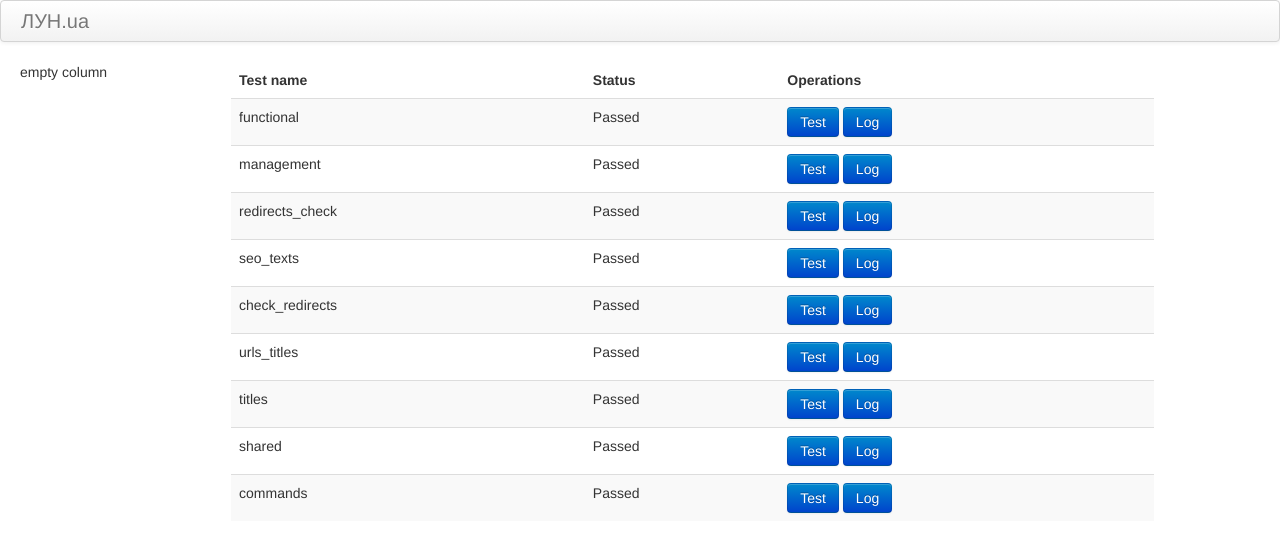
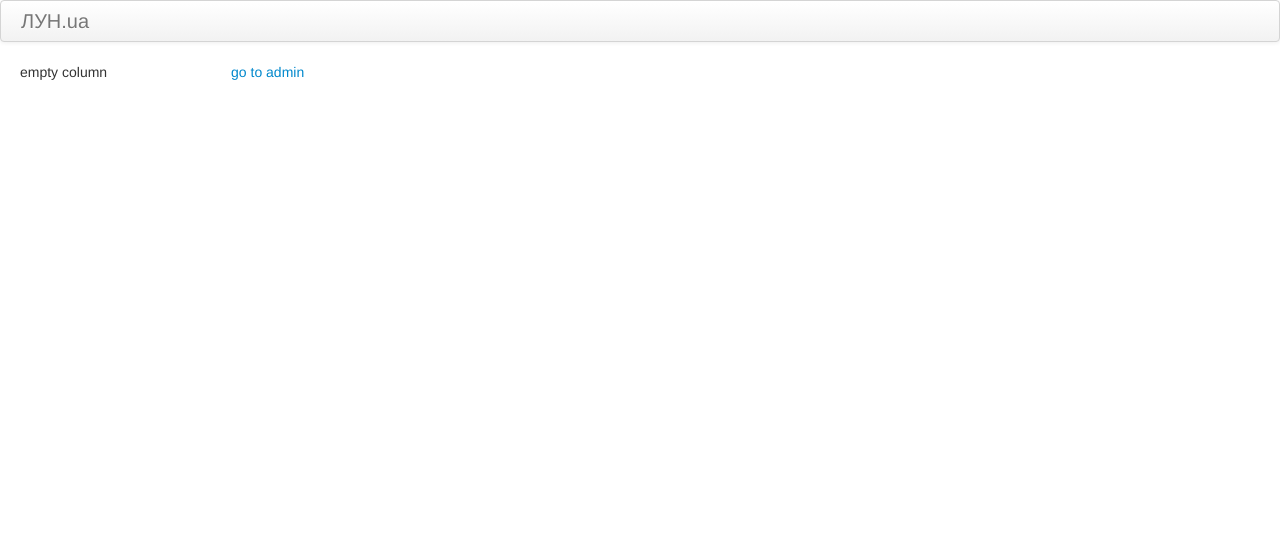
Before and after one commit to skliarpawlo/ganymede, a Django app: page / in a window 1280 px wide. Shown: the top 553 px of the page. Run offline with Django 3.2, Linux system fonts and the light colour scheme; parts of the project's set-up code (start-up, migrations or seed data) failed here and were passed over; some libraries are stand-ins or nearby versions.

Commit message:
scheduler only

```diff
--- a/core/db.py
+++ b/core/db.py
@@ -8,7 +8,7 @@ session = None
 def init():
     global _engine, _Session, session
     if _engine == None :
-        _engine = create_engine('mysql+mysqldb://root@localhost/ganymede?charset=utf8', pool_recycle=1800)
-        #_engine = create_engine('mysql+mysqldb://skliar:lilipad@77.120.117.134/lun_ua_new?charset=utf8', pool_recycle=1800)
+        #_engine = create_engine('mysql+mysqldb://root@localhost/ganymede?charset=utf8', pool_recycle=1800)
+        _engine = create_engine('mysql+mysqldb://skliar:lilipad@77.120.117.134/lun_ua_new?charset=utf8', pool_recycle=1800)
         _Session = sessionmaker(bind=_engine)
         session = _Session()
--- a/ganymede/urls.py
+++ b/ganymede/urls.py
@@ -6,6 +6,5 @@ admin.autodiscover()
 urlpatterns = patterns('',
     (r'^static/(?P<path>.*)$', 'django.views.static.serve', {'document_root': settings.STATIC_ROOT}),
     url(r'^$', 'ganymede.views.home'),
-    url(r'^ajax/test$', 'ganymede.views.test'),
     url(r'^admin/', include(admin.site.urls)),
 )
--- a/ganymede/views.py
+++ b/ganymede/views.py
@@ -1,39 +1,4 @@
-import ganymede.settings
 from django.shortcuts import render_to_response
-import os
-from django.http import HttpResponse
-import json
-import tests.utils
-import core
 
 def home(request) :
-
-    test_list = []
-    for root, dirs, files in os.walk(ganymede.settings.TESTS_PATH):
-        for dir in dirs :
-            test_list.append( dir )
-
-    return render_to_response( 'all_tests.html', {
-        'tests' : test_list
-    } )
-
-def test(request) :
-    test_id = request.GET.get('test_id')
-    op_id = request.GET.get('op_id')
-
-    message = "OK"
-    err = 0
-    if (op_id == 'test'):
-        stu_pid=core.lock.is_free(tests.utils.pid_file(test_id))
-        if (stu_pid==0):
-            message = "Test started"
-            test = tests.utils.run_test(test_id)
-        else :
-            message = "Test is running {0}".format(stu_pid)
-    elif (op_id == 'log'):
-        message = tests.utils.dump_log(test_id)
-
-    return HttpResponse( json.dumps( {
-        'status' : err,
-        'message' : message
-    } ), mimetype='application/json' )
+    return render_to_response( 'all_tests.html' )
--- a/templates/all_tests.html
+++ b/templates/all_tests.html
@@ -1,55 +1,7 @@
 {% extends "layout.html" %}
-
-{% block head %}
-    <script src="/static/js/all_tests.js"></script>
-{% endblock %}
 
 {% block content %}
 
-    <table class="table table-striped">
-        <thead>
-            <tr>
-                <th>Test name</th>
-                <th>Status</th>
-                <th>Operations</th>
-            </tr>
-        </thead>
-        <tbody>
-            {% for test in tests %}
-                <tr test_id="{{ test }}">
-                    <td>{{ test }}</td>
-                    <td>Passed</td>
-                    <td>
-                        <button class="test-start-btn btn btn-primary">Test</button>
-                        <button class="test-log-btn btn btn-primary">Log</button>
-                    </td>
-                </tr>
-            {% endfor %}
-        </tbody>
-    </table>
-
-    <div class="modal hide fade" id="error-modal">
-        <div class="modal-header">
-            <button type="button" class="close" data-dismiss="modal" aria-hidden="true">&times;</button>
-            <h3>Error</h3>
-        </div>
-        <div class="modal-body">
-            <pre id="error-message"></pre>
-        </div>
-        <div class="modal-footer">
-        </div>
-    </div>
-
-    <div class="modal hide fade" id="log-modal">
-        <div class="modal-header">
-            <button type="button" class="close" data-dismiss="modal" aria-hidden="true">&times;</button>
-            <h3>Log</h3>
-        </div>
-        <div class="modal-body">
-            <pre id="log-message"></pre>
-        </div>
-        <div class="modal-footer">
-        </div>
-    </div>
+    <a href="/admin">go to admin</a>
 
 {% endblock %}
```
Also changed, not shown: tests/__init__.py (added, +1 -0 lines), tests/check_redirects/test_check_redirects.py (+1 -1 lines), tests/management/commands/execute_test.py (deleted, +0 -15 lines), tests/seo_texts/test_seo_texts.py (+1 -1 lines), tests/urls_titles/models.py (+0 -1 lines), tests/urls_titles/test_urls_titles.py (+2 -2 lines), tests/utils.py (+7 -7 lines), tests/management/__init__.py (deleted), tests/management/commands/__init__.py (deleted), tests/models.py (added).
